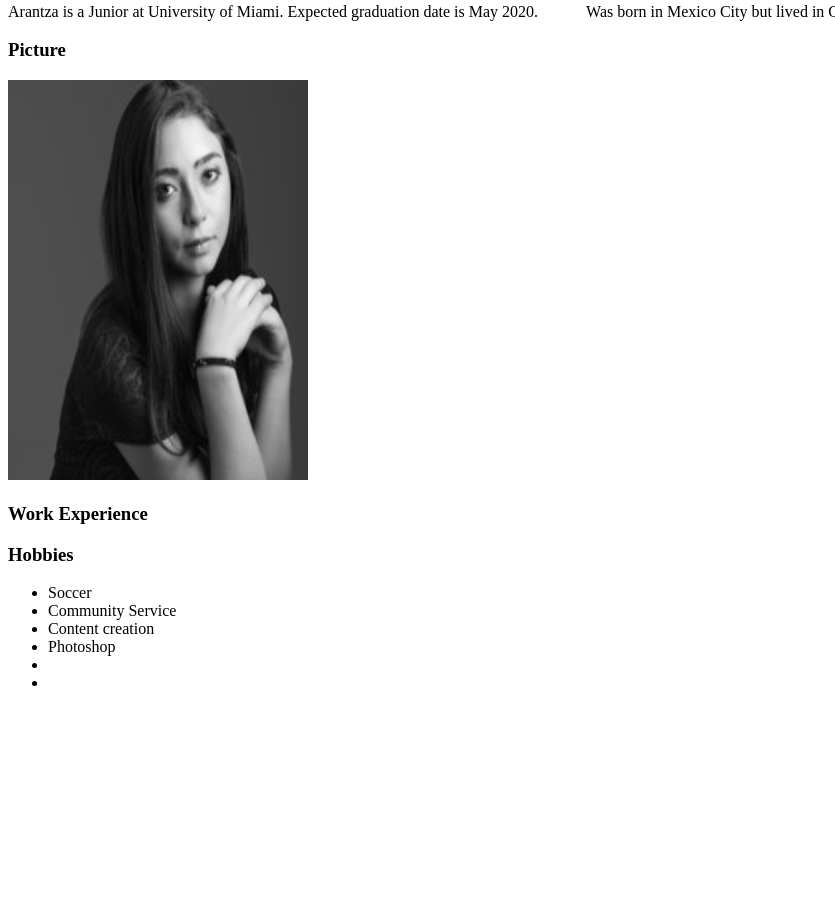
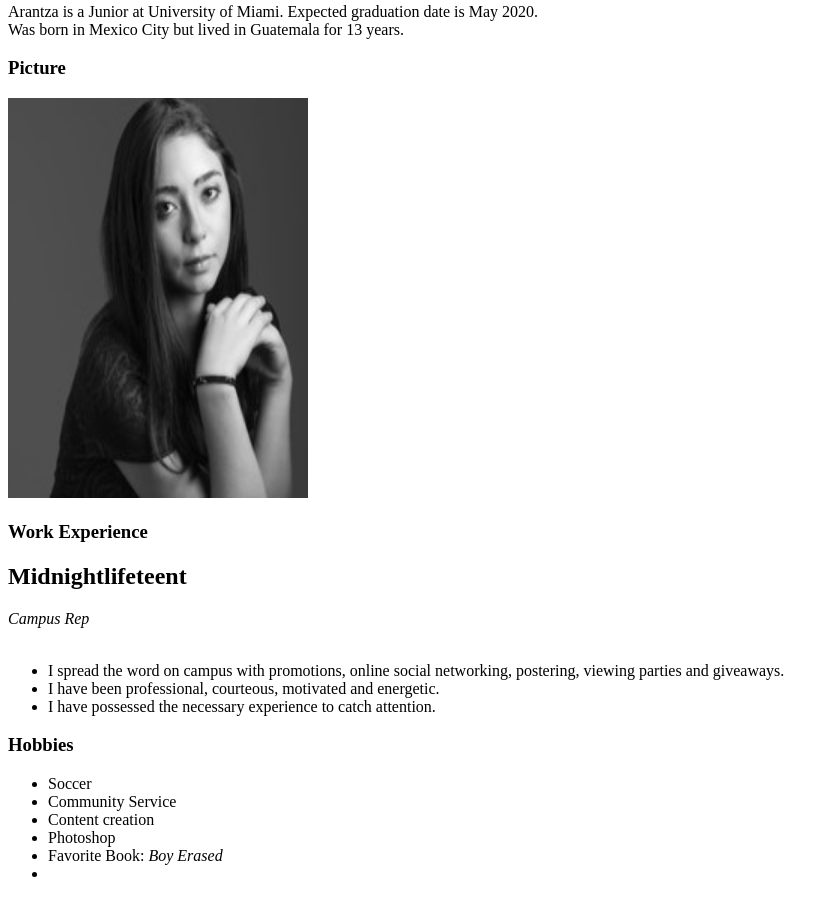
Before and after one commit to arantzazm/CIM-111, a plain HTML site: page homework/resume/index.html in a window 1280 px wide. Shown: the part 312-1211 px from the top of the page, without its empty margins (0-835 px from the left). Before the commit the page ends 1020 px from the top, so only its background shows below. Drawn offline with Linux system fonts and the light colour scheme.

Commit message:
midnight

```diff
--- a/homework/resume/index.html
+++ b/homework/resume/index.html
@@ -26,7 +26,11 @@
 
 <!-- Personality,strengths -->
         <h3>About Arantza</h3>
-    <p> Arantza is a Junior at University of Miami. Expected graduation date is May 2020.&nbsp;&nbsp;&nbsp;&nbsp;&nbsp;&nbsp;&nbsp;&nbsp;&nbsp;&nbsp;&nbsp;&nbsp;Was born in Mexico City but lived in Guatemala for 13 years.</p>
+    <p> Arantza is a Junior at University of Miami. Expected graduation date is May 2020.
+      <br>Was born in Mexico City but lived in Guatemala for 13 years.</p>
+<!-- &nbsp;&nbsp;&nbsp;  This is a non-breaking space-->
+
+
 
 <!-- Professional Picture -->
         <h3>Picture</h3>
@@ -35,7 +39,15 @@
 
 <!-- Internships,Work -->
         <h3>Work Experience</h3>
+        <h2>Midnightlifeteent</h2>
+<h7> <i> Campus Rep</i>
+  <br><br>
+  <ul>
 
+    <li>I spread the word on campus with promotions, online social networking, postering, viewing parties and giveaways.</li>
+    <li>I have been professional, courteous, motivated and energetic.</li>
+    <li>I have possessed the necessary experience to catch attention.</li>
+  </ul>
 
 
 
@@ -47,7 +59,7 @@
   <li>Community Service</li>
   <li>Content creation</li>
   <li>Photoshop</li>
-  <li></li>
+  <li>Favorite Book:<i> Boy Erased</i></li>
   <li></li>
 
 
```
